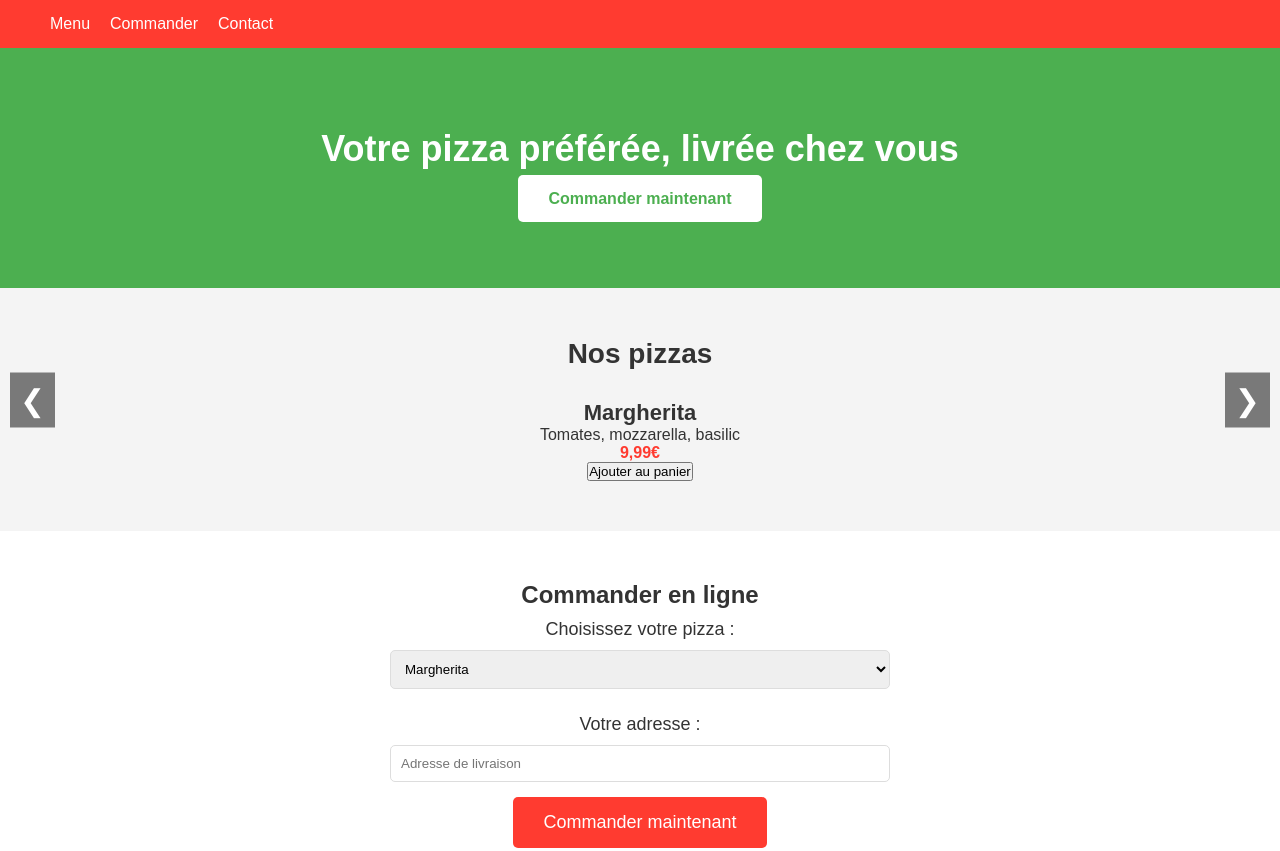
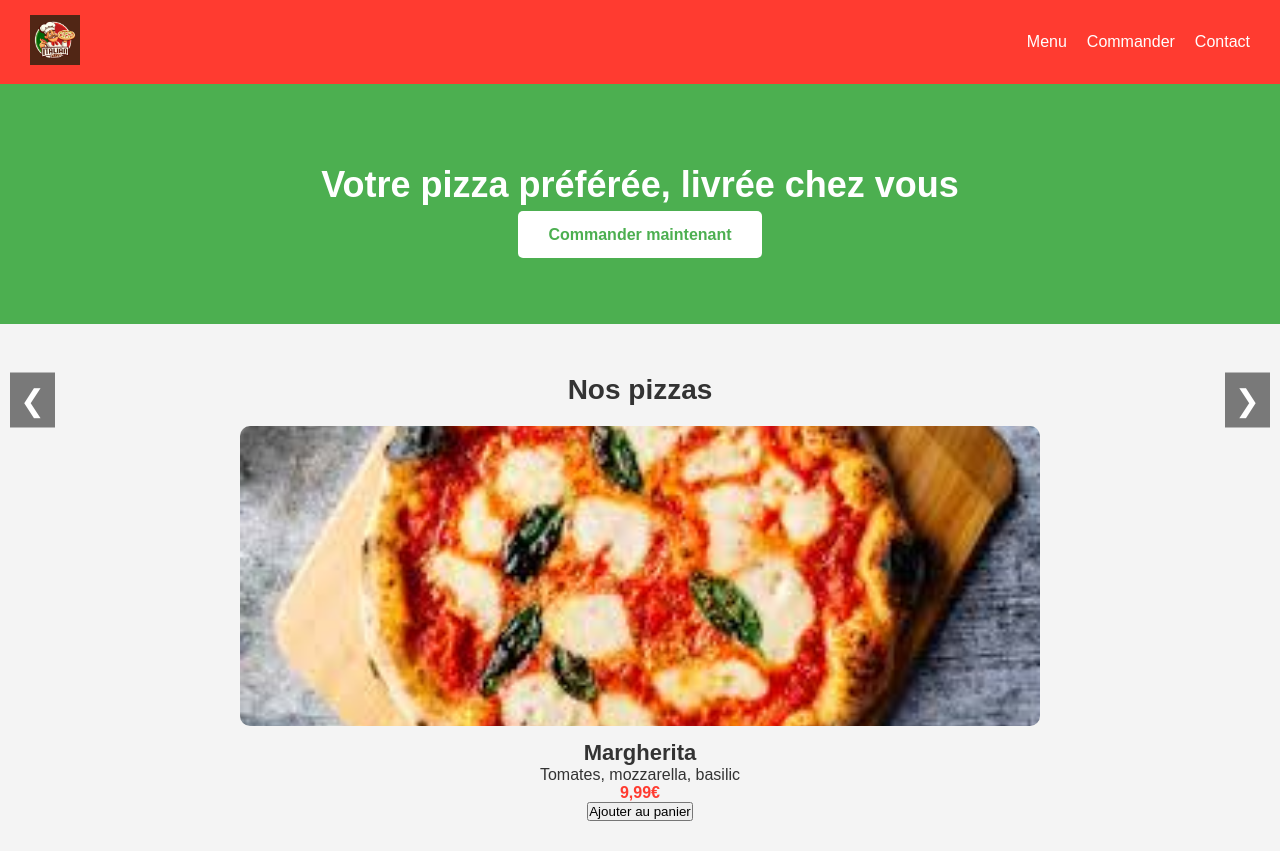
Before and after one commit to benjaminhal/pizza, a plain HTML site: page index.html in a window 1280 px wide. Shown: the top 851 px of the page. Drawn offline with Linux system fonts and the light colour scheme.

Commit message:
modif ajoutimg

```diff
--- a/index.html
+++ b/index.html
@@ -8,9 +8,9 @@
 </head>
 <body>
     <header>
-        <!--<div class="logo">
-            <img src="logo.png" alt="Pizzeria Logo">
-        </div>-->
+        <div class="logo">
+            <img src="logo.avif" alt="Pizzeria Logo">
+        </div>
         <nav>
             <ul>
                 <li><a href="#menu">Menu</a></li>
@@ -32,14 +32,14 @@
         <div class="carousel">
             <div class="carousel-container">
                 <div class="carousel-item">
-                   <!-- <img src="pizza1.jpg" alt="Pizza Margherita">-->
+                   <img src="pizza1.jfif" alt="Pizza Margherita">
                     <h3>Margherita</h3>
                     <p>Tomates, mozzarella, basilic</p>
                     <p class="price">9,99€</p>
                     <button>Ajouter au panier</button>
                 </div>
                 <div class="carousel-item">
-                    <!--<img src="pizza2.jpg" alt="Pizza Pepperoni">-->
+                    <img src="pizza2.jfif" alt="Pizza Pepperoni">
                     <h3>Pepperoni</h3>
                     <p>Tomates, mozzarella, pepperoni</p>
                     <p class="price">12,99€</p>
```
Also changed, not shown: logo.avif (added), pizza1.jfif (added), pizza2.jfif (added).
